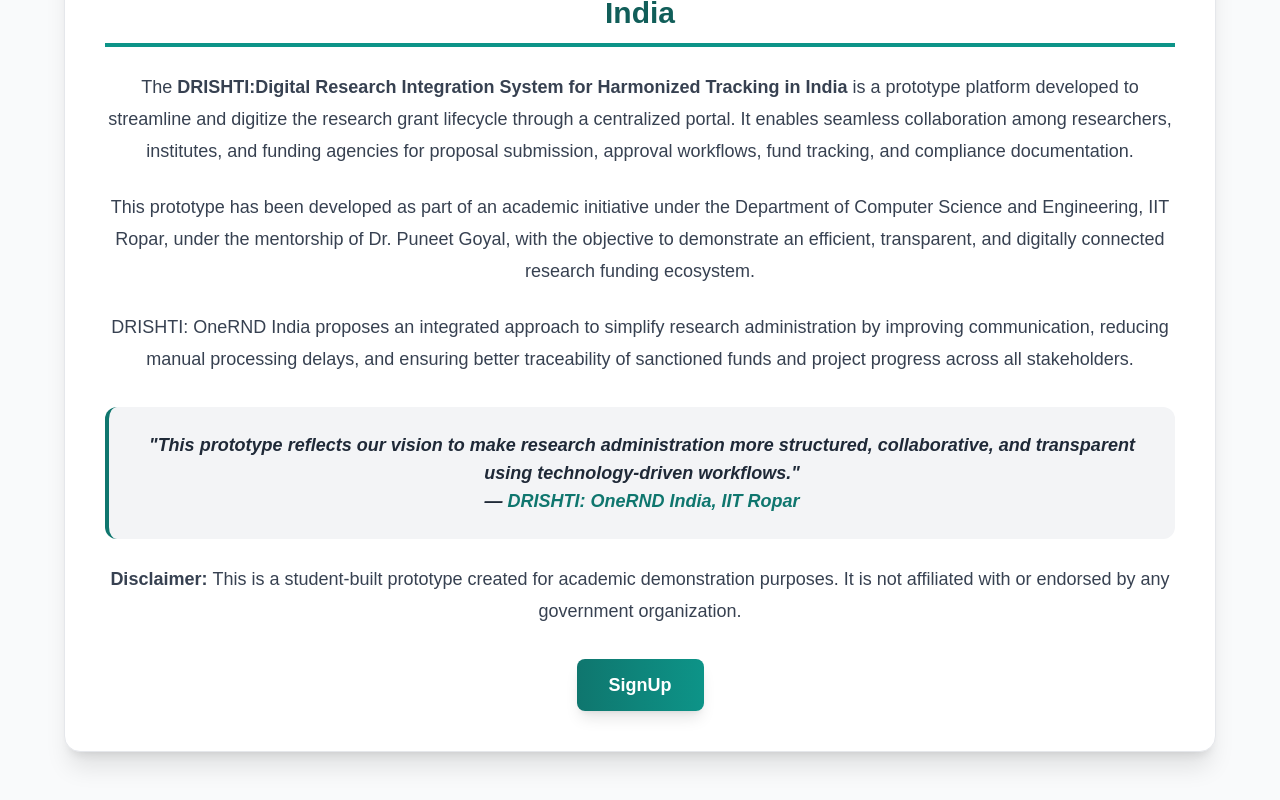
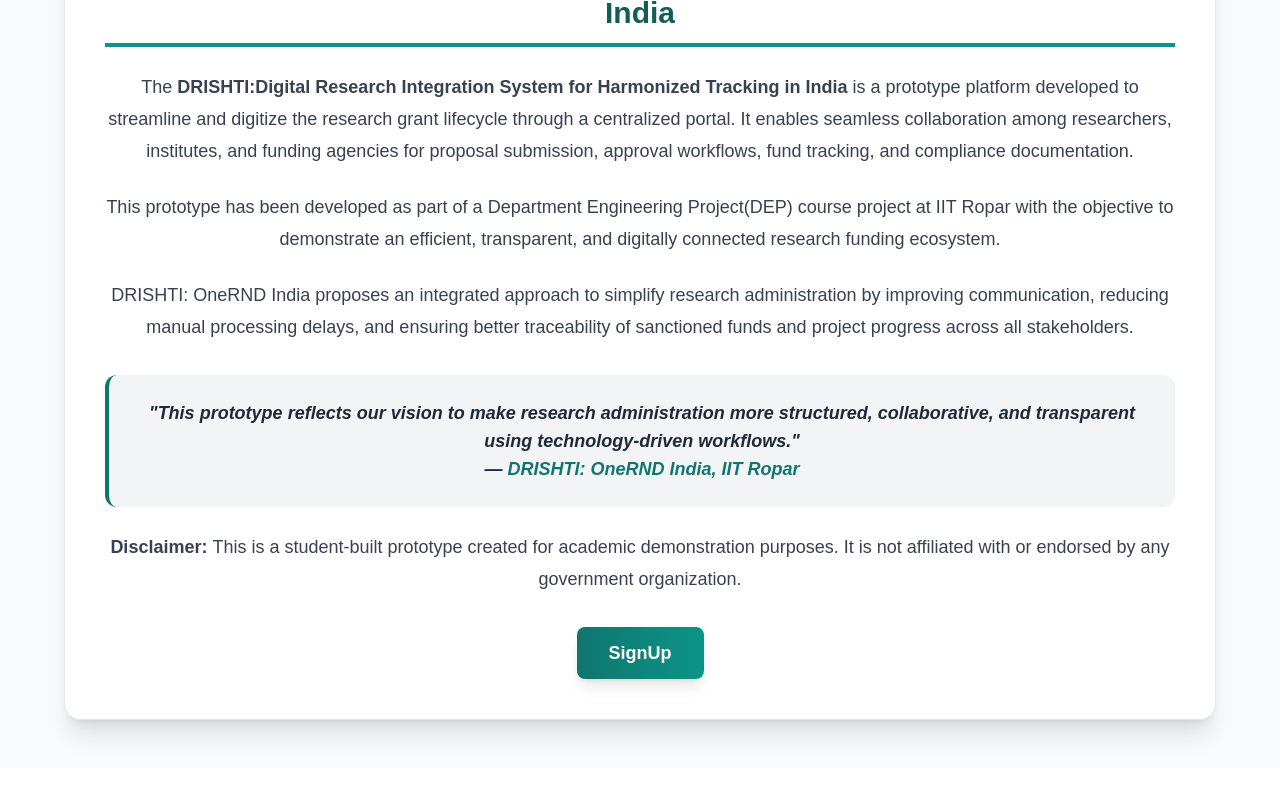
Before and after one commit to sahithi206/DEP25-G20-DRISHTI-Portal, a React (Vite) app in the folder client/: page / in a window 1280 px wide. Shown: the part 750-1550 px from the top of the page. After the commit the page ends 1518 px from the top, so only its background shows below. Built offline with nearby package versions, Linux system fonts and the light colour scheme; no server answers.

Commit message:
Update project description for clarity

```diff
--- a/client/src/pages/Home.jsx
+++ b/client/src/pages/Home.jsx
@@ -44,7 +44,7 @@ const Home = () => {
                     </p>
 
                     <p className="text-gray-700 text-lg leading-8 text-center mt-6">
-                        This prototype has been developed as part of an academic initiative under the Department of Computer Science and Engineering, IIT Ropar, under the mentorship of Dr. Puneet Goyal, with the objective to demonstrate an efficient, transparent, and digitally connected research funding ecosystem.
+                        This prototype has been developed as part of a Department Engineering Project(DEP) course project at IIT Ropar with the objective to demonstrate an efficient, transparent, and digitally connected research funding ecosystem.
                     </p>
 
                     <p className="text-gray-700 text-lg leading-8 text-center mt-6">
```
